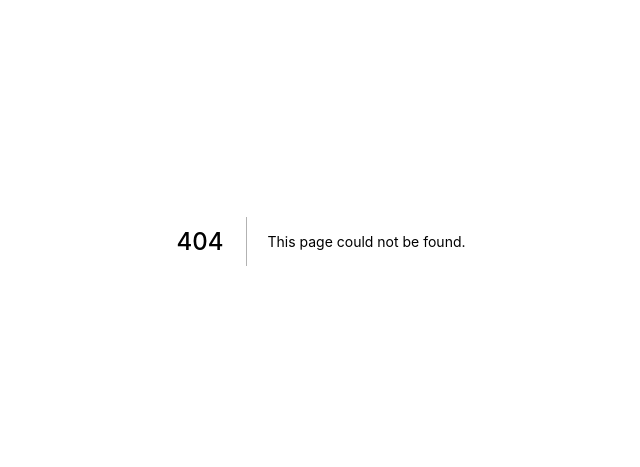
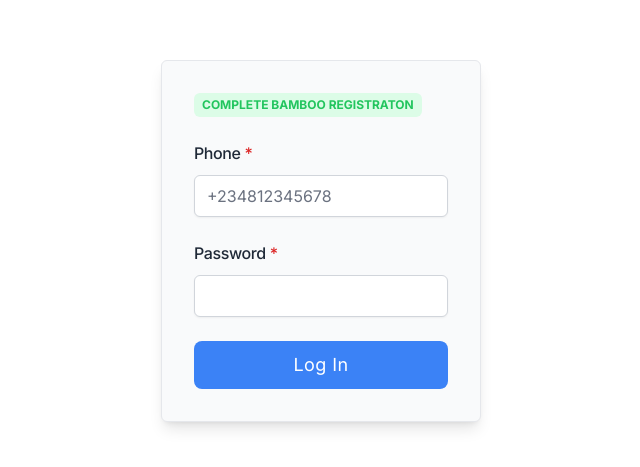
Before and after one commit to wpea/labs, a Next.js app: page /stocks/create/complete in a window 1280 px wide. Before the commit this address had no page. Shown: the part 159-626 px from the top of the page, without its empty margins (319-959 px from the left). Built offline with nearby package versions, Linux system fonts and the light colour scheme; no server answers.

Commit message:
[FIX] dictionary + complete reg

```diff
--- /dev/null
+++ b/pages/stocks/create/complete.js
@@ -0,0 +1,117 @@
+import { useEffect, useState } from "react";
+import { apiAddress } from "../../../lib/api";
+import axios from "axios";
+import { toast } from "react-hot-toast";
+import { useRouter } from "next/router";
+
+export default function CompleteForStepFour() {
+  const router = useRouter();
+
+  const [data, setData] = useState({
+    phone_number: "",
+    password: "",
+  });
+
+  useEffect(() => {}, []);
+
+  const [loading, setLoading] = useState(false);
+  const handleSubmit = (e) => {
+    e.preventDefault();
+    /**
+     *
+     */
+    setLoading(true);
+
+    var config = {
+      method: "post",
+      url: `${apiAddress}/stock/bamboo/login`,
+      headers: {
+        Accept: "application/json",
+        Authorization: `Bearer ${JSON.parse(localStorage.getItem("token"))}`,
+      },
+      data,
+    };
+
+    axios(config)
+      .then(function (response) {
+        // return console.log(response.data.status);
+        if (response.data.status !== 200) {
+          toast.error(
+            response?.data?.message ?? "An error occured. Check your data."
+          );
+          console.log(response);
+          return setLoading(false);
+        }
+
+        if (response.data.status === 200) {
+          localStorage.setItem("other", JSON.stringify(response?.data?.data));
+          localStorage.setItem("other_user_data", JSON.stringify(data));
+          setLoading(false);
+          router.push(`/stocks/create/step-four`);
+        }
+      })
+      .catch(function (error) {
+        console.log(error);
+        toast.error(error?.response?.data?.message ?? "An error occured.");
+        return setLoading(false);
+      });
+
+    setLoading(false);
+  };
+
+  return (
+    <>
+      <div className="grid place-items-center min-h-screen">
+        <form
+          onSubmit={handleSubmit}
+          className="bg-gray-50 shadow-lg border lg:w-1/4 border-gray-200 rounded-md p-8 space-y-6 grid"
+        >
+          <div className="flex justify-between items-center">
+            <div className="text-xs font-bold uppercase place-self-start px-2 py-1 rounded-md bg-green-100 border-green-300 text-green-500">
+              Complete Bamboo Registraton
+            </div>
+
+            {/* {JSON.stringify(data)} */}
+          </div>
+
+          <div className="space-y-2.5">
+            <div className="tracking-tight font-medium">
+              Phone <span className="text-red-600">*</span>
+            </div>
+            <input
+              type="text"
+              name="phone_number"
+              onChange={(e) =>
+                setData({ ...data, phone_number: e.target.value })
+              }
+              className="mt-1 block w-full rounded-md border-gray-300 shadow-sm focus:border-blue-300 focus:ring focus:ring-blue-200 focus:ring-opacity-50"
+              placeholder="+234812345678"
+            />
+          </div>
+
+          <div className="space-y-2.5">
+            <div className="tracking-tight font-medium">
+              Password <span className="text-red-600">*</span>
+            </div>
+            <input
+              type="password"
+              name="password"
+              onChange={(e) => setData({ ...data, password: e.target.value })}
+              className="mt-1 block w-full rounded-md border-gray-300 shadow-sm focus:border-blue-300 focus:ring focus:ring-blue-200 focus:ring-opacity-50"
+              placeholder=""
+            />
+          </div>
+
+          <button
+            type="submit"
+            className={`${
+              loading === true ? `loading ` : null
+            } btn btn-primary bg-blue-500 border-none hover:bg-blue-700 capitalize text-lg font-normal tracking-wide`}
+          >
+            Log in
+          </button>
+        </form>
+      </div>
+    </>
+  );
+}
--- a/pages/stocks/create/step-four.js
+++ b/pages/stocks/create/step-four.js
@@ -31,25 +31,10 @@
   });
 
   const storeUserData = async () => {
-    // var FormData = require("form-data");
-    // var sData = new FormData();
-    // sData.append(
-    //   "surname",
-    //   JSON.stringify(sharedState.reg.step_one.info.surname)
-    // );
-    // sData.append(
-    //   "firstname",
-    //   JSON.stringify(sharedState.reg.step_one.info.name)
-    // );
-    // sData.append(
-    //   "phone",
-    //   JSON.stringify(sharedState.reg.step_one.info.phone_number)
-    // );
-    // sData.append(
-    //   "password",
-    //   JSON.stringify(sharedState.reg.step_one.info.password)
-    // );
-    // sData.append("email", JSON.stringify(sharedState.reg.step_one.info.email));
+
+    const jwtFromOtherLocal = JSON.parse(
+      localStorage.getItem("other_user_data")
+    );
 
     var config = {
       method: "post",
@@ -59,11 +44,11 @@
         Authorization: `Bearer ${JSON.parse(localStorage.getItem("token"))}`,
       },
       data: {
-        surname: sharedState.reg.step_one.info.surname,
-        firstname: sharedState.reg.step_one.info.name,
-        phone: sharedState.reg.step_one.info.phone_number,
-        password: sharedState.reg.step_one.info.password,
-        email: sharedState.reg.step_one.info.email,
+        surname: sharedState?.reg?.step_one?.info?.surname ?? "",
+        firstname: sharedState?.reg?.step_one?.info?.name ?? "",
+        phone: jwtFromOtherLocal?.phone_number,
+        password: jwtFromOtherLocal?.password,
+        email: sharedState?.reg?.step_one?.info?.email ?? "",
       },
     };
 
@@ -73,24 +58,9 @@
         toast.success(response.data.message);
       })
       .catch(function (error) {
-        console.log(error.response.data.message);
+        console.log(error);
         toast.error(error.response.data.message);
       });
-
-    // const res = await fetch(`${apiAddress}/stocks/account/create`, {
-    //   body: JSON.stringify({
-    //     surname: sharedState.reg.step_one.info.surname,
-    //     firstname: sharedState.reg.step_one.info.name,
-    //     phone: sharedState.reg.step_one.info.phone_number,
-    //     password: sharedState.reg.step_one.info.password,
-    //     email: sharedState.reg.step_one.info.email,
-    //   }),
-    //   headers: {
-    //     Authorization: `Bearer ${JSON.parse(localStorage.getItem("token"))}`,
-    //     Accept: `application/json`,
-    //   },
-    //   method: "POST",
-    // });
   };
 
   useEffect(() => {
@@ -103,18 +73,34 @@
   }, []);
 
   const getProfileDictionary = async () => {
-    fetch(`${bambooLive}/api/dictionary`, {
-      method: "GET",
-      headers: b_header,
-    })
-      .then((response) => response.json())
-      .then((rdata) => {
-        // console.log(rdata);
-        setDictionary(rdata);
+
+    var config = {
+      method: "post",
+      url: `${apiAddress}/register/stock/dictionary`,
+      headers: {
+        Accept: "application/json",
+        Authorization: `Bearer ${JSON.parse(localStorage.getItem("token"))}`,
+      },
+    };
+
+    axios(config)
+      .then(function (response) {
+        if (response.data.status !== 200) {
+          toast.error(
+            response.data.message ?? "An error occured. Check your data."
+          );
+          console.log(response);
+          return setLoading(false);
+        }
+
+        if (response.data.status === 200) {
+          setLoading(false);
+          setDictionary(response.data.data);
+        }
       })
-      .catch((error) => {
-        // console.error("Error:", error);
-        setLoading(false);
+      .catch(function (error) {
+        console.log(error);
+        return setLoading(false);
       });
   };
 
@@ -152,6 +138,8 @@
 
     console.log(localStorage.getItem("x-client-token"), sharedState);
 
+    const jwtFromLocal = JSON.parse(localStorage.getItem("other"));
+
     /** TO WP BACKEND, SUBVERTING WHAT WAS */
     var config = {
       method: "post",
@@ -160,7 +148,10 @@
         Accept: "application/json",
         Authorization: `Bearer ${JSON.parse(localStorage.getItem("token"))}`,
       },
-      data: {...data, jwt: sharedState.reg.step_one.res.data.jwt},
+      data: {
+        ...data,
+        jwt: sharedState?.reg?.step_one?.res.data?.jwt ?? jwtFromLocal?.jwt,
+      },
     };
 
     axios(config)
@@ -177,102 +168,15 @@
         if (response.data.status === 200) {
           toast.success("Registration complete.");
           setLoading(false);
-          //store data for this user
+          console.log(response.data);
           storeUserData();
-          router.push('/stocks/dashboard');
+          router.push("/stocks/dashboard");
         }
       })
       .catch(function (error) {
         console.log(error);
         return setLoading(false);
       });
-
-    /**
-     *
-     * FIRST FETCH
-     *
-     *
-     */
-    // fetch(`${bambooLive}/api/investment_profile`, {
-    //   method: "POST", // or 'PUT'
-    //   headers: b_header_two(
-    //     localStorage.getItem("x-client-token"),
-    //     sharedState.reg.step_one.res.data.jwt,
-    //     `wealth-paradigm`
-    //   ),
-    //   body: JSON.stringify(data),
-    // })
-    //   .then((response) => response.json())
-    //   .then((rdata) => {
-    //     if (rdata.errors) {
-    //       setLoading(false);
-    //       toast.error(rdata.message ?? "An error occured. Check your data.");
-    //     } else {
-    //       toast.success("Registration complete.");
-    //       setLoading(false);
-    //       //store data for this user
-    //       storeUserData();
-    //       // router.push('/stocks/dashboard');
-    //     }
-    //   })
-    //   .catch((error) => {
-    //     console.error("Error:", error);
-    //     setLoading(false);
-    //   });
-
-    // console.log(data);
-
-    // update the affiliation as well
-    // fetch(`${bambooLive}/api/affiliations`, {
-    //   method: "POST",
-    //   headers: b_header_two(
-    //     localStorage.getItem("x-client-token"),
-    //     sharedState.reg.step_one.res.jwt,
-    //     `wealth-paradigm`
-    //   ),
-    //   body: JSON.stringify({
-    //     broker: false,
-    //   }),
-    // }).then((res) => console.log(res));
-
-    /**
-     *
-     *
-     * SECOND FETCH
-     *
-     *
-     *
-     */
-
-    // var config = {
-    //   method: "post",
-    //   url: `${bambooLive}/api/affiliations`,
-    //   headers: {
-    //     authorization: `Bearer ${sharedState.reg.step_one.res.data.jwt}`,
-    //     "x-client-token": localStorage.getItem("x-client-token"),
-    //     "x-subject-type": "standard",
-    //   },
-    //   data: { broker: false },
-    // };
-
-    // axios(config)
-    //   .then(function (response) {
-    //     console.log(JSON.stringify(response.data));
-    //   })
-    //   .catch(function (error) {
-    //     console.log(error);
-    //   });
-
-    /**
-     *
-     *
-     *
-     *
-     *
-     *
-     *
-     *
-     */
   };
 
   /**
```
